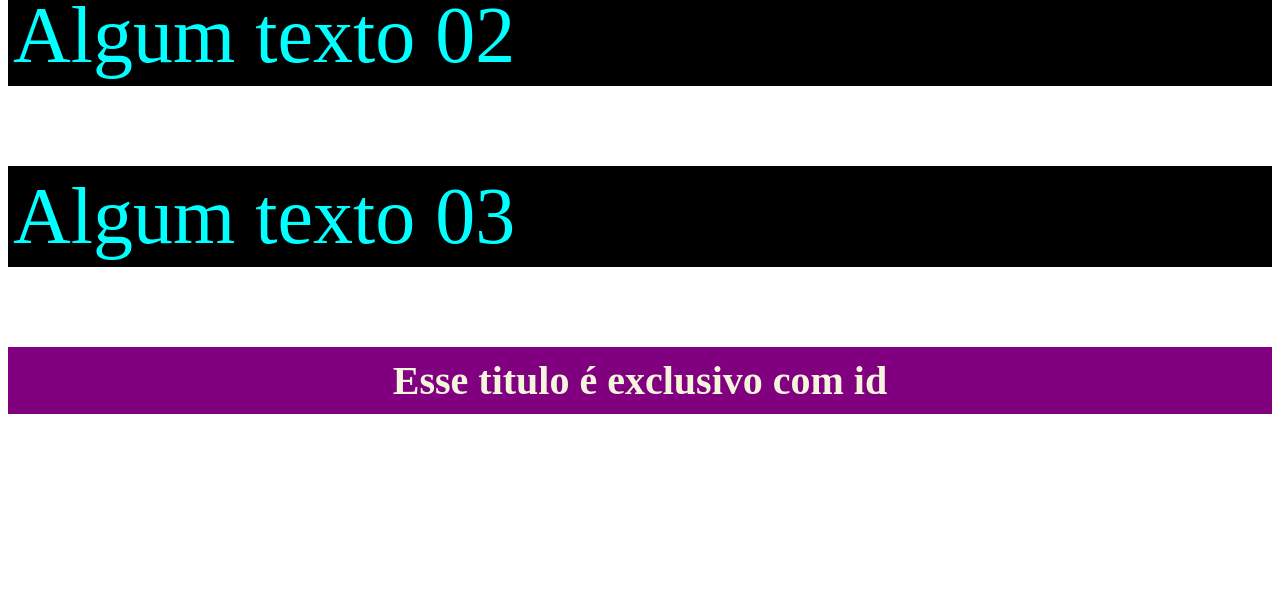
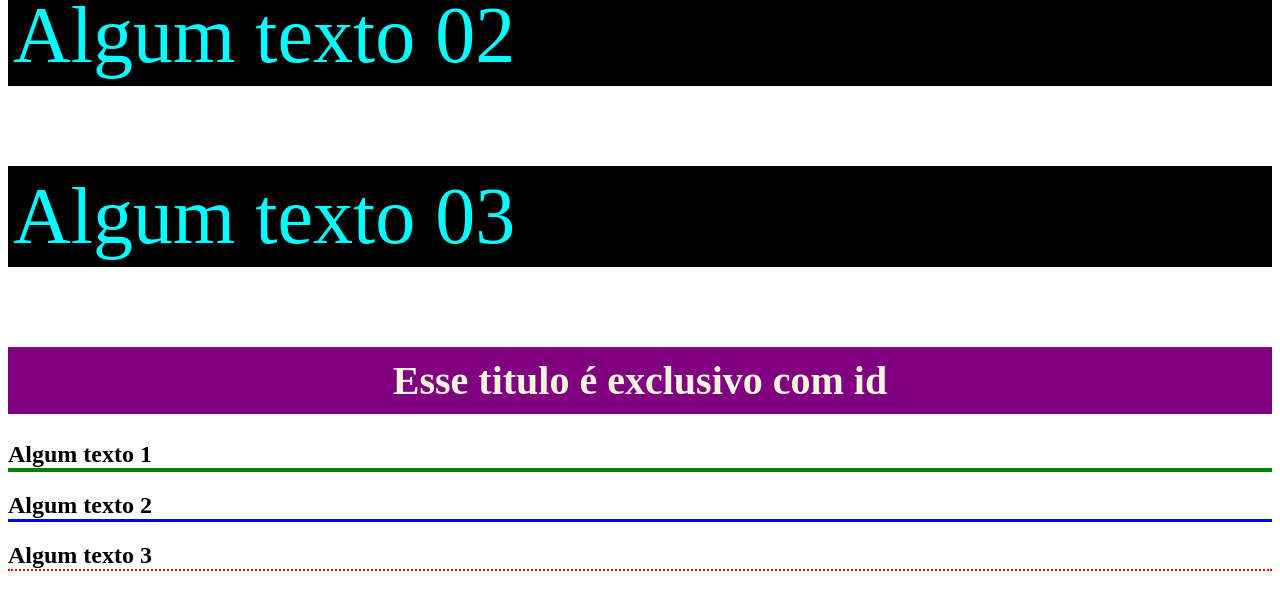
Before and after one commit to CrisSenac/11-03-html, a plain HTML site: page index.html in a window 1280 px wide. Shown: the part 1652-2262 px from the top of the page. Drawn offline with Linux system fonts and the light colour scheme.

Commit message:
10 multiplas regras

```diff
--- a/css/style.css
+++ b/css/style.css
@@ -26,3 +26,15 @@ body{
     font-size: 40px;
     text-align: center;
 }
+
+/* 10 multiplas regras */
+
+h2{
+    border-bottom: 2px dotted red;
+}
+.titulo{
+    border-bottom: 3px solid blue;
+}
+#algum-titulo{
+    border-bottom: 4px solid green;
+}
--- a/index.html
+++ b/index.html
@@ -70,6 +70,12 @@
 
         <h1 id="exclusive-title">Esse titulo é exclusivo com id</h1>
 
+        <!-- 10 multiplas regras -->
+
+        <h2 id="algum-titulo" class="titulo">Algum texto 1</h2>
+        <h2 class="titulo">Algum texto 2</h2>
+        <h2>Algum texto 3</h2>
+
 
 
 
```
